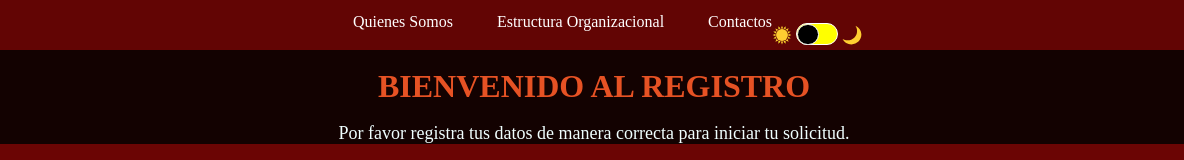
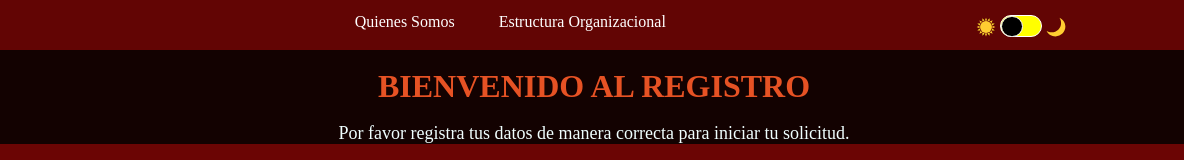
Before and after one commit to JuanesOsorioL/MesaDeAyuda, a website: page frontend/script/html/quienesomos.html in a window 1280 px wide. Shown: the top 160 px of the page, 46-1230 px from the left. Drawn offline with Linux system fonts and the light colour scheme.

Commit message:
se adapta modo nocturno al nav en todas las paginas

```diff
--- a/frontend/script/html/quienesomos.html
+++ b/frontend/script/html/quienesomos.html
@@ -26,9 +26,9 @@
           <li class="nav__ul--li"><a href=".#"><span class="icon-rocket"></span>Productos</a></li> -->
           <li class="nav__ul--li"><a href="./estructuraorganizacional.html"><span class="icon-earth"></span>Estructura Organizacional</a>
           </li>
-          <li class="nav__ul--li"><a href="#"><span class="icon-mail"></span>Contactos</a></li>
+    <!--       <li class="nav__ul--li"><a href="#"><span class="icon-mail"></span>Contactos</a></li> -->
 
-          <li class="nav__ul--li" id="container_ModoNocturno">
+         <!--  <li class="nav__ul--li nocturno" id="container_ModoNocturno">
 
 
       <img class="sol" src="../../../img/black-sun-with-rays.svg" alt="sol" srcset="" />
@@ -36,11 +36,18 @@
         <div class="boton"></div>
       </div>
       <img class="noche" src="../../../img/crescent-moon.svg" alt="sol" srcset="" />
-          </li>
+          </li> -->
       </ul>
     </nav>
     </div>
 
+    <div class="container_ModoNocturno">
+        <img class="sol" src="../../../img/black-sun-with-rays.svg" alt="sol" srcset="" />
+      <div class="ModoNocturno colo_sun_ModoNocturno">
+        <div class="boton"></div>
+      </div>
+      <img class="noche" src="../../../img/crescent-moon.svg" alt="sol" srcset="" />
+      </div>
     <div class="header--loguin">
       <img class="header--img" src="../../../img/loguin.jpg" alt="" srcset="">
       <div class="header--ventanaLoguin">
--- a/frontend/script/style/header.css
+++ b/frontend/script/style/header.css
@@ -11,7 +11,8 @@ header {
 }
 
 header .header--logo {
-  margin: 7px 0px 0px 6px;
+   width: calc(8.3% * 1);
+   margin: 7px 0px 0px 6px;
 }
 
 header .header--logo a .header__a--img {
@@ -20,6 +21,7 @@ header .header--logo a .header__a--img {
 }
 
 header .header--menu {
+  width: calc(8.3% * 7);
   padding-top: 17px;
   text-align: center;
   -webkit-transition: 1s;
@@ -66,6 +68,7 @@ header .header--menu .header--nav .nav--ul .nav__ul--li a:hover .nav__ul--li {
 }
 
 header .header--loguin {
+  width: calc(8.3% * 1);
   margin: 5px 9px 0px 10px;
   width: 36px;
   height: 43px;
@@ -112,6 +115,14 @@ header .header--loguin .header--ventanaLoguin label:hover .nav--ul {
   text-decoration: underline;
 }
 
+.container_ModoNocturno {
+width: calc(8.3% * 2);
+margin-top: 5px;
+text-align: center;
+}
+
+
+
 @media (min-width: 769px) and (max-width: 2440px) {
   header .header--menu {
     padding-top: 13px;
--- a/frontend/script/style/nocturno.css
+++ b/frontend/script/style/nocturno.css
@@ -18,9 +18,9 @@
   display: inline;
 }
 
-#container_ModoNocturno {
+/*  .container_ModoNocturno {
   float: right;
-}
+}  */
 
 .right {
   float: right;
@@ -39,7 +39,7 @@
   background-color: black;
 }
 
-#container_ModoNocturno .ModoNocturno {
+.container_ModoNocturno .ModoNocturno {
   margin-top: 10px;
   width: 40px;
   height: 20px;
@@ -48,7 +48,7 @@
   display: inline-block;
 }
 
-#container_ModoNocturno .ModoNocturno .boton {
+.container_ModoNocturno .ModoNocturno .boton {
   width: 20px;
   height: 19px;
   border: 1px solid white;
```
Also changed, not shown: frontend/script/html/estructuraorganizacional.html (+12 -3 lines), frontend/script/html/loguin.html (+12 -3 lines), frontend/script/html/registro.html (+13 -3 lines), index.html (+9 -2 lines).
